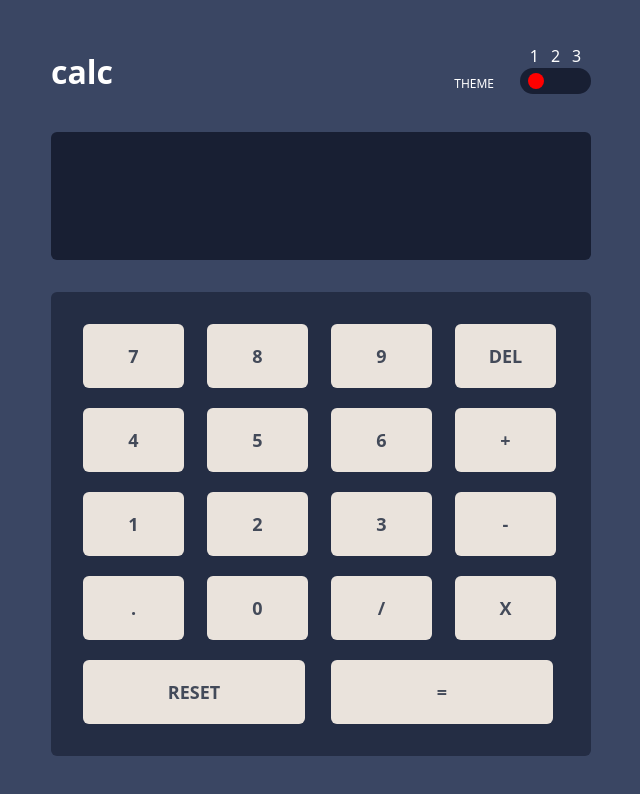
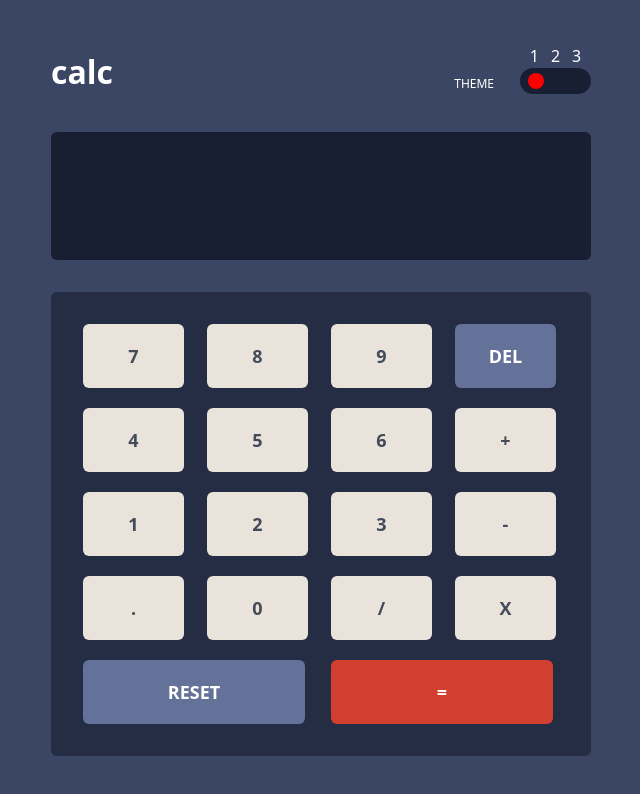
Before and after one commit to zura445/Calculator, a React (Vite) app: page / in a window 1280 px wide. Shown: the top 794 px of the page, without its empty margins (319-959 px from the left). Built offline with nearby package versions, Linux system fonts and the light colour scheme.

Commit message:
add same buttons color

```diff
--- a/src/components/Buttons.tsx
+++ b/src/components/Buttons.tsx
@@ -27,6 +27,18 @@ function Buttons() {
           key={index}
           className={`w-[101px] h-[64px] text-blue-700 bg-red-500 light:bg-red-200 dark:bg-violet-800 rounded-md font-bold text-lg light:text-gray-800 dark:text-yellow-800 cursor-pointer ${
             index >= calcButtons.length - 2 ? "col-span-2 w-[222px]" : ""
+          } ${
+            calc === "DEL"
+              ? "bg-zura-100 text-white light:bg-zura-200 dark:bg-zura-700"
+              : ""
+          } ${
+            calc === "RESET"
+              ? "bg-zura-100 text-white light:bg-zura-200 dark:bg-zura-700"
+              : ""
+          } ${
+            calc === "="
+              ? "bg-red-700 text-white light:bg-zura-500 dark:bg-zura-300"
+              : ""
           }`}
         >
           {calc}
--- a/src/components/monitor/Monitor.tsx
+++ b/src/components/monitor/Monitor.tsx
@@ -1,10 +1,6 @@
-import { useState } from "react";
 import "./monitor.css";
 
 function Monitor() {
-  const [calcColor, setCalcColor] = useState<number>(0);
-  console.log("🚀 ~ Monitor ~ calcColor:", calcColor);
-
   return (
     <div>
       <div className="flex justify-between items-center">
@@ -27,8 +23,6 @@ function Monitor() {
               <input
                 onChange={(e) => {
                   const value = parseInt(e.target.value);
-                  setCalcColor(value);
-
                   if (value === 3) {
                     document.body.classList.add("dark");
                     document.body.classList.remove("light");
--- a/src/index.css
+++ b/src/index.css
@@ -12,6 +12,8 @@
   --color-blue-800: #181f33;
   --color-blue-700: #434a59;
   --color-blue-600: #3a4663;
+  --color-zura-100: #647198;
+  --color-zura-300: #00ded0;
   --color-red-700: #d03f2f;
   --color-red-500: #eae3dc;
   --color-red-200: #e5e4e1;
@@ -23,6 +25,9 @@
   --color-gray-200: #e6e6e6;
   --color-yellow-800: #ffe53d;
   --color-violet-800: #331c4d;
+  --color-zura-200: #378187;
+  --color-zura-500: #c85402;
+  --color-zura-700: #56077c;
 }
 
 body {
```
